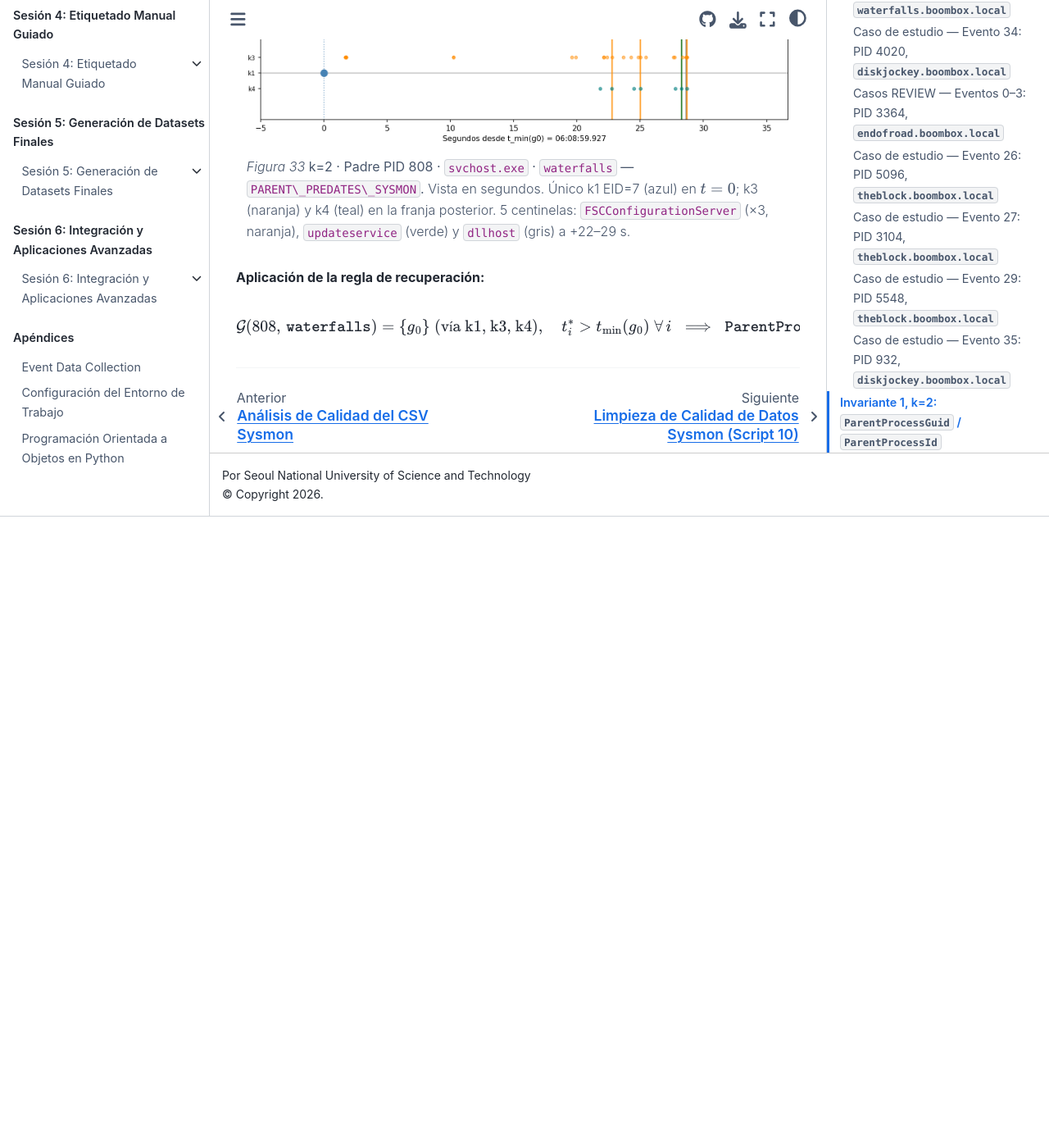
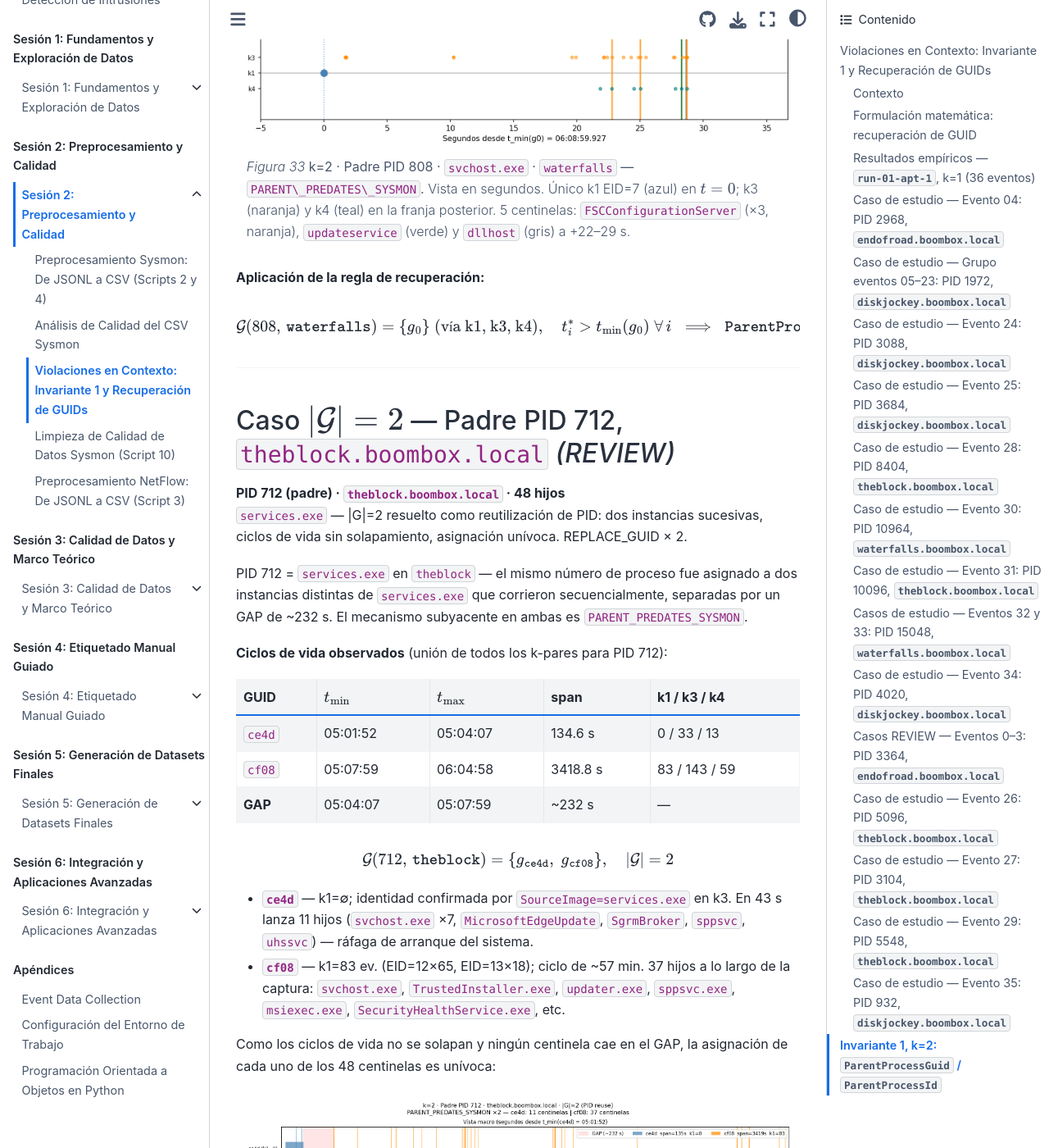
Before and after one commit to ollerenac/curso2026, a Jupyter Book: the page built from sesion-2/9-violaciones-en-contexto.md, in a window 1280 px wide and 1400 px high, scrolled down 58841 px. Shown: the whole window at 82% size. Built offline with Jupyter Book 1.0.4 settings and Sphinx 7.4.7 and the Sphinx Book theme 1.1.4, drawn with Linux system fonts in a browser that asks for light colours; before the commit the page ends 59471 px from its top, so only the background shows below that; some of the changed text lies outside the part shown.

Commit message:
analysis(sesion-2): k=2 REVIEW — PID 712 theblock (|G|=2, PID reuse, REPLACE_GUID ×2)
Co-Authored-By: Claude Sonnet 4.6 <noreply@anthropic.com>

````diff
--- a/sesion-2/9-violaciones-en-contexto.md
+++ b/sesion-2/9-violaciones-en-contexto.md
@@ -2231,3 +2231,60 @@ t^*_i > t_{\min}(g_0)\;\forall\,i
 $$
 
 ---
+
+## Caso $\lvert\mathcal{G}\rvert = 2$ — Padre PID 712, `theblock.boombox.local` *(REVIEW)*
+
+**PID 712 (padre) · `theblock.boombox.local` · 48 hijos**
+`services.exe` — |G|=2 resuelto como reutilización de PID: dos instancias sucesivas,
+ciclos de vida sin solapamiento, asignación unívoca. REPLACE\_GUID × 2.
+
+PID 712 = `services.exe` en `theblock` — el mismo número de proceso fue asignado a dos
+instancias distintas de `services.exe` que corrieron secuencialmente, separadas por un
+GAP de ~232 s. El mecanismo subyacente en ambas es `PARENT_PREDATES_SYSMON`.
+
+**Ciclos de vida observados** (unión de todos los k-pares para PID 712):
+
+| GUID | $t_{\min}$ | $t_{\max}$ | span | k1 / k3 / k4 |
+|------|-----------|-----------|------|---------------|
+| `ce4d` | 05:01:52 | 05:04:07 | 134.6 s | 0 / 33 / 13 |
+| `cf08` | 05:07:59 | 06:04:58 | 3418.8 s | 83 / 143 / 59 |
+| **GAP** | 05:04:07 | 05:07:59 | ~232 s | — |
+
+$$
+\mathcal{G}(712,\,\texttt{theblock}) = \{g_{\texttt{ce4d}},\; g_{\texttt{cf08}}\},\quad
+\lvert\mathcal{G}\rvert = 2
+$$
+
+- **`ce4d`** — k1=∅; identidad confirmada por `SourceImage=services.exe` en k3.
+  En 43 s lanza 11 hijos (`svchost.exe` ×7, `MicrosoftEdgeUpdate`, `SgrmBroker`,
+  `sppsvc`, `uhssvc`) — ráfaga de arranque del sistema.
+
+- **`cf08`** — k1=83 ev. (EID=12×65, EID=13×18); ciclo de ~57 min.
+  37 hijos a lo largo de la captura: `svchost.exe`, `TrustedInstaller.exe`,
+  `updater.exe`, `sppsvc.exe`, `msiexec.exe`, `SecurityHealthService.exe`, etc.
+
+Como los ciclos de vida no se solapan y ningún centinela cae en el GAP, la
+asignación de cada uno de los 48 centinelas es unívoca:
+
+```{figure} img/ev_k2_tb712_timeline.png
+:name: ev-k2-tb712-timeline
+:width: 100%
+
+**k=2 · Padre PID 712 · `services.exe` · `theblock` — `PARENT\_PREDATES\_SYSMON` ×2 (PID reuse).**
+Panel superior: barras de ciclo de vida `ce4d` (azul, 134.6 s) y `cf08` (naranja, 3418.8 s)
+separadas por un GAP de ~232 s (zona roja). Centinelas coloreados por GUID asignado.
+Panel inferior: zoom sobre `ce4d` — 11 hijos en ráfaga de 43 s al arranque.
+```
+
+**Aplicación de la regla de recuperación:**
+
+$$
+\texttt{ParentProcessGuid} \leftarrow
+\begin{cases}
+g_{\texttt{ce4d}} & \text{11 filas, } t^* \in [05{:}01{:}52,\;05{:}04{:}07] \\
+g_{\texttt{cf08}} & \text{37 filas, } t^* \in [05{:}07{:}59,\;06{:}04{:}58]
+\end{cases}
+\quad [\texttt{PARENT\_PREDATES\_SYSMON} \times 2]
+$$
+
+---
````
Also changed, not shown: sesion-2/img/ev_k2_tb712_timeline.png (added), 1 other file.
